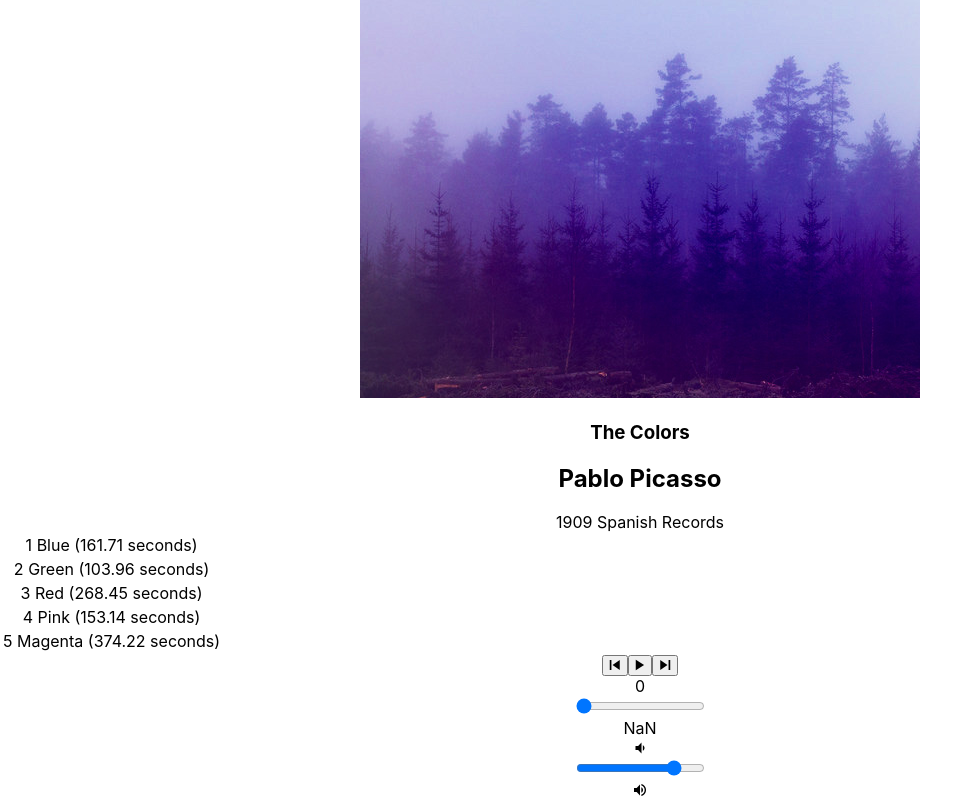
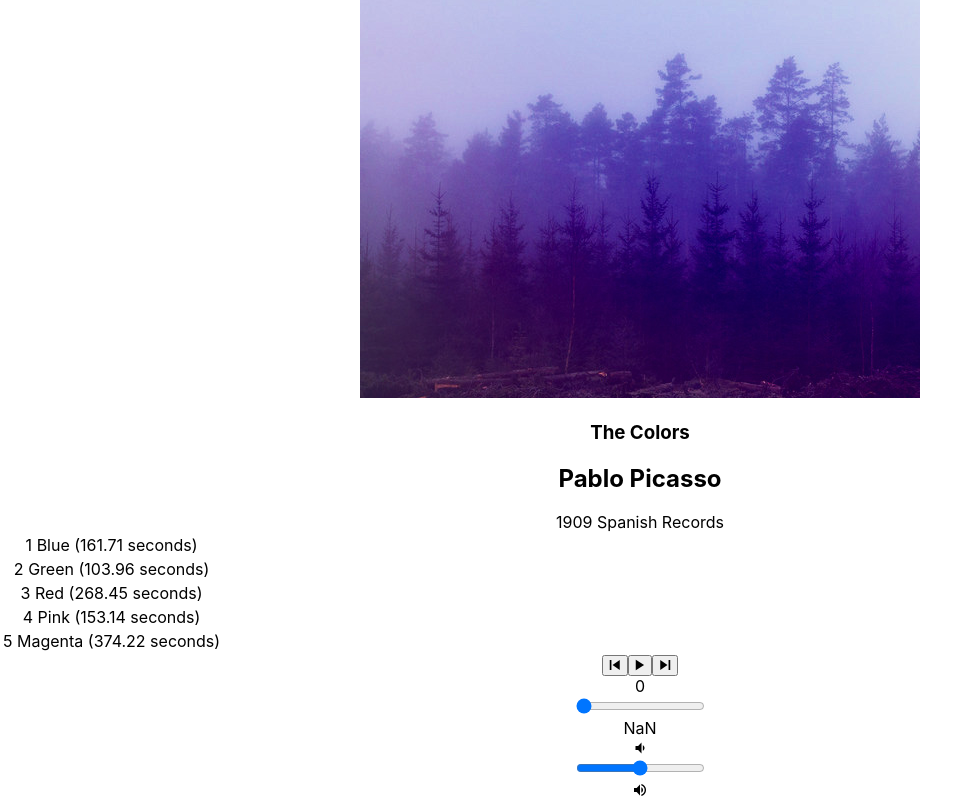
Before and after one commit to lindsayspencer/bloc-jams-react, a React (Create React App) app: page /album/the-colors in a window 1280 px wide. Shown: the part 300-1100 px from the top of the page, without its empty margins (0-979 px from the left). Built offline with nearby package versions, Linux system fonts and the light colour scheme.

Commit message:
completed volume slider; need to format time display

```diff
--- a/src/components/Album.js
+++ b/src/components/Album.js
@@ -14,7 +14,8 @@ class Album extends Component {
       isPlaying: false,
       currentHovered: null,
       currentTime: 0,
-      duration: album.songs[0].duration
+      duration: album.songs[0].duration,
+      currentVolume: 0.2
     }
     this.audioElement = document.createElement('audio');
     this.audioElement.src = album.songs[0].audioSrc;
@@ -96,8 +97,11 @@ class Album extends Component {
       this.audioElement.currentTime = newTime;
       this.setState({currentTime: newTime});
     }
+    handleVolumeChange(e){
+      this.audioElement.volume = e.target.value;
+      this.setState({currentVolume: e.target.value});
+    }
   render(){
-    console.log(this.state.currentHovered);
     return(
       <section className="album">
         <section id="album-info">
@@ -126,6 +130,8 @@ class Album extends Component {
               currentTime={this.audioElement.currentTime}
               duration={this.audioElement.duration}
               handleTimeChange={(e) => this.handleTimeChange(e)}
+              currentVolume={this.audioElement.currentVolume}
+              handleVolumeChange={(e) => this.handleVolumeChange(e)}
               />
           </div>
         </section>
--- a/src/components/PlayerBar.js
+++ b/src/components/PlayerBar.js
@@ -25,12 +25,19 @@ class PlayerBar extends Component {
             max="1"
             min="0"
             step="0.01"
-            onChange={this.props.handleTimeChange} />
+            onChange={ this.props.handleTimeChange} />
            <div className="total-time">{ this.props.duration }</div>
          </section>
          <section id="volume-control">
            <div className="icon ion-md-volume-low"></div>
-           <input type="range" className="seek-bar" value="80" />
+           <input type="range"
+           className="seek-bar"
+           value={ this.props.currentVolume }
+           min="0"
+           max="1"
+           step="0.01"
+           onChange={ this.props.handleVolumeChange }
+           />
            <div className="icon ion-md-volume-high"></div>
          </section>
       </section>
```
